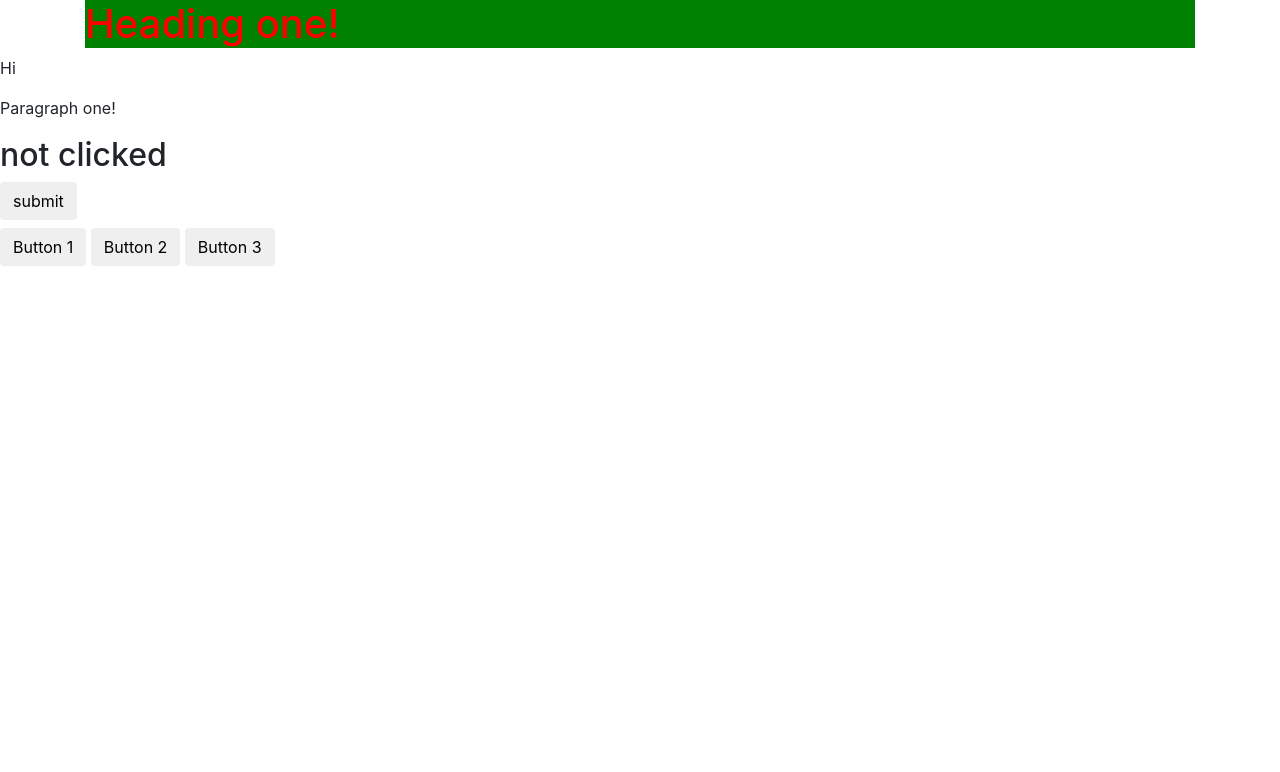
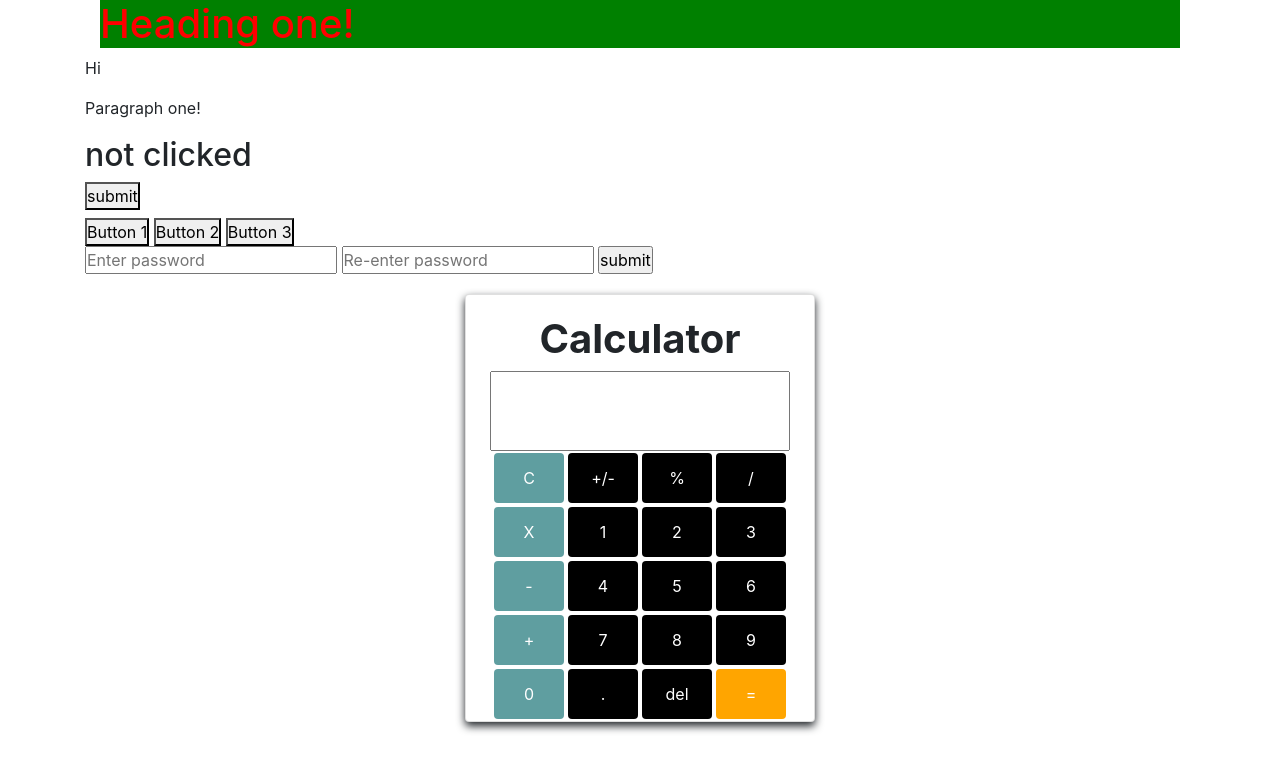
Before and after one commit to sadrisso/jquery, a plain HTML site: page index.html in a window 1280 px wide. Drawn offline with nearby package versions, Linux system fonts and the light colour scheme.

Commit message:
cal functionality

```diff
--- a/index.html
+++ b/index.html
@@ -9,7 +9,7 @@
 <link rel="stylesheet" href="style.css">
 <title>Title</title>
 </head>
-<body>
+<body class="container">
 
     <div class="container">
         <h1 class="h1">This is heading one! </h1>
@@ -20,14 +20,60 @@
 
     <div class="container2">
         <h2 class="h2">not clicked</h2>
-        <button class="btn">submit</button>
+        <button class="btnn">submit</button>
     </div>
 
     <div class="container3">
         <h3 class="h3"> </h3>
-        <button class="myButton btn">Button 1</button>
-        <button class="myButton btn">Button 2</button>
-        <button class="myButton btn">Button 3</button>
+        <button class="myButton btnn">Button 1</button>
+        <button class="myButton btnn">Button 2</button>
+        <button class="myButton btnn">Button 3</button>
+    </div>
+
+    <div class="container4">
+        <input type="password" id="pass1" placeholder="Enter password" name="pass1">
+        <input type="password" id="pass2" placeholder="Re-enter password" name="pass1">
+        <input type="submit" value="submit" class="submitButton btnn">
+    </div>
+
+    <div class="card container">
+        <h2 class="cardTitle">Calculator</h2>
+
+        <div class="cardHeader">
+            <textarea name="" id="calHead" maxlength="10"></textarea>
+        </div>
+        <div class="cardBody">
+            <div>
+                <input type="button"class="btn btnPrimary" name="" value="C" onclick="clearResult()">
+                <input type="button"class="btn" name="" value="+/-">
+                <input type="button"class="btn" name="" value="%">
+                <input type="button"class="btn" name="" value="/">
+            </div>
+            <div>
+                <input type="button"class="btn btnPrimary" name="" value="X">
+                <input type="button"class="btn" name="" value="1" onclick="insertNumber(1)">
+                <input type="button"class="btn" name="" value="2" onclick="insertNumber(2)">
+                <input type="button"class="btn" name="" value="3" onclick="insertNumber(3)">
+            </div>
+            <div>
+                <input type="button"class="btn btnPrimary" name="" value="-">
+                <input type="button"class="btn" name="" value="4" onclick="insertNumber(4)">
+                <input type="button"class="btn" name="" value="5" onclick="insertNumber(5)">
+                <input type="button"class="btn" name="" value="6" onclick="insertNumber(6)">
+            </div>
+            <div>
+                <input type="button"class="btn btnPrimary" name="" value="+">
+                <input type="button"class="btn" name="" value="7" onclick="insertNumber(7)">
+                <input type="button"class="btn" name="" value="8" onclick="insertNumber(8)">
+                <input type="button"class="btn" name="" value="9" onclick="insertNumber(9)">
+            </div>
+            <div>
+                <input type="button"class="btn btnPrimary" name="" value="0" onclick="insertNumber(0)">
+                <input type="button"class="btn" name="" value=".">
+                <input type="button"class="btn" name="" value="del">
+                <input type="button"class="btn btnStyle" name="" value="=">
+            </div>
+        </div>
     </div>
 
     <script src="https://ajax.googleapis.com/ajax/libs/jquery/3.7.1/jquery.min.js"></script>
--- a/index.js
+++ b/index.js
@@ -13,11 +13,41 @@ $('.container .h1').css({'color': 'red', 'background-color': 'green'});
 //     document.querySelector('.h2').innerHTML = 'clicked';
 // });
 
-$('.btn').click(function(){
+$('.btnn').click(function(){
     $('.h2').text('clicked');
 })
 
 $('.myButton').click(function() {
     var value = this.innerHTML;
-    $('.h3').text(value + '' + 'is clicked');
+    $('.h3').text(value + ' is clicked');
 })
+
+$('.submitButton').click(function() {
+
+    let value1 = $('#pass1').val();
+    let value2 = $('#pass2').val();
+
+    if(value1 != '' && value2 != ''){
+        if(value1 == value2){
+            alert('Successfuly login')
+        }else{
+            alert('Password mismatch')
+        }
+    }else{
+        alert('Please enter a password')
+    }
+
+})
+
+
+//jQuery for calculator
+
+function insertNumber(num) {
+
+    let existingNumber = $('#calHead').val();
+    $('#calHead').val(existingNumber + num);
+}
+
+function clearResult() {
+    $('#calHead').val("");
+}
--- a/style.css
+++ b/style.css
@@ -0,0 +1,61 @@
+*{
+    margin: 0;
+    padding: 0;
+}
+
+.cardTitle{
+    text-align: center;
+    margin-top: 20px;
+    font-size: 2.5rem;
+    font-weight: bold;
+}
+
+.card{
+    margin: 0 auto;
+    max-width: 350px;
+    text-align: center;
+    box-shadow: 0 4px 8px 0;
+    margin-top: 20px;
+    transition: 0.3s;
+    margin-bottom: 50px;
+    font-size: 0;
+}
+
+.card:hover{
+    box-shadow: 0 16px 32px 0;
+}
+
+#calHead{
+    height: 80px;
+    width: 300px;
+    font-size: 2rem;
+    text-align: right;
+    font-weight: bold;
+    padding: 0 5px;
+    margin-top: 5px 0;
+    resize: none;
+}
+
+.calHeader{
+    margin-bottom: 5px;
+}
+
+.cardBody{
+    font-size: 0;
+}
+
+.btn{
+    width: 70px;
+    height: 50px;
+    color: white;
+    background-color: black;
+    margin: 2px;
+}
+
+.btnStyle{
+    background-color: orange;
+}
+
+.btnPrimary{
+    background-color: cadetblue;
+}
```
